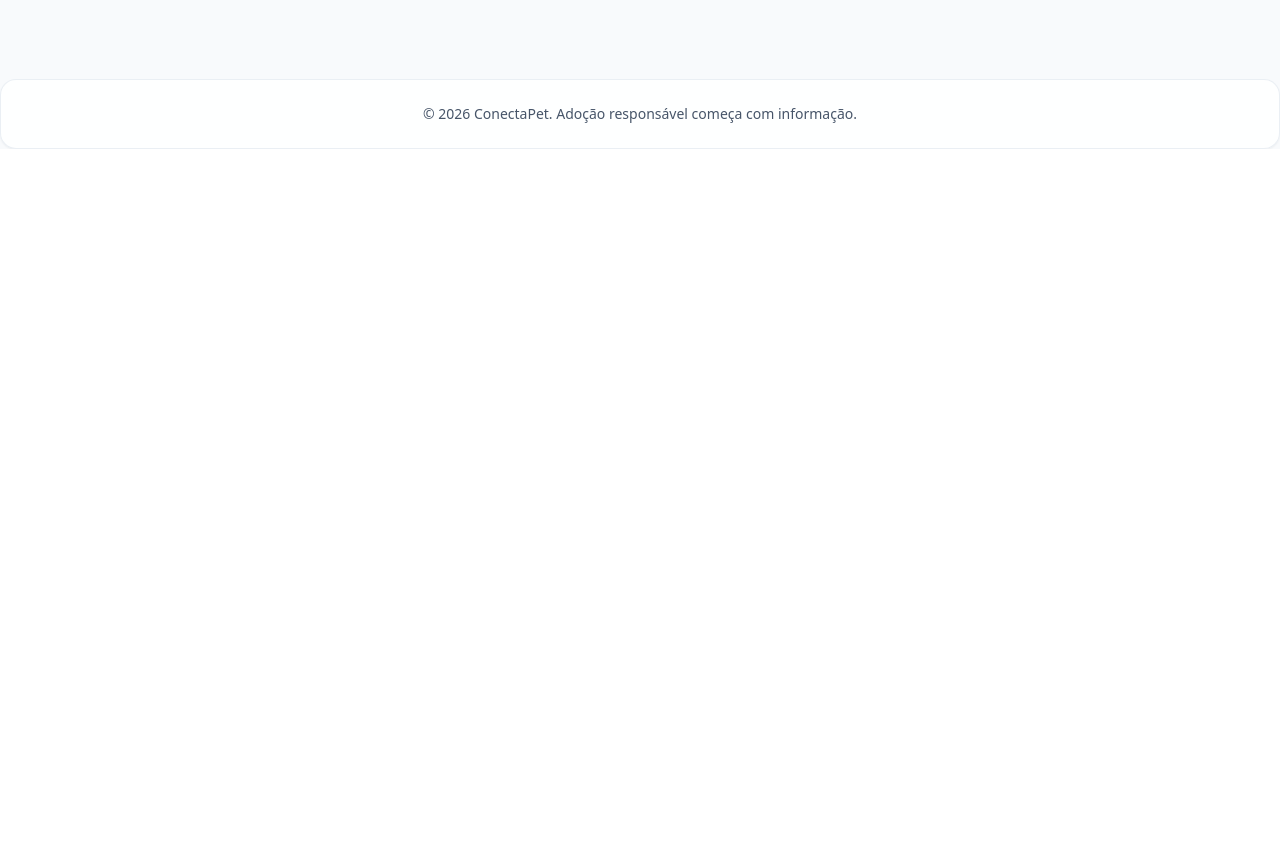
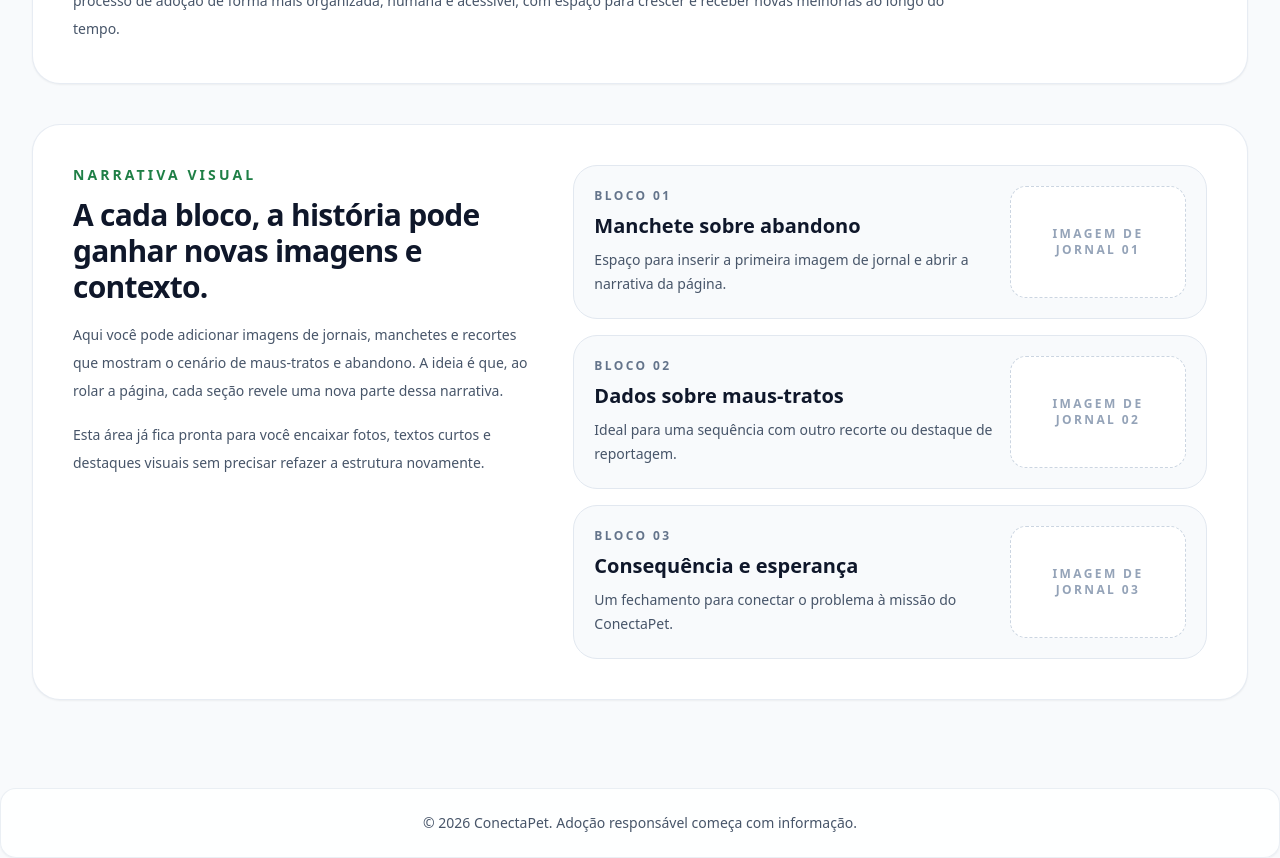
Before and after one commit to PauloHenriqueJunio/conectapet, a Next.js app in the folder frontend/: page /quem-somos in a window 1280 px wide. Shown: the part 1800-2658 px from the top of the page. Before the commit the page ends 1949 px from the top, so only its background shows below. Built offline with nearby package versions, Linux system fonts and the light colour scheme; no server answers.

Commit message:
reinforce the title and add placeholder images

```diff
--- a/frontend/src/app/(public)/quem-somos/page.tsx
+++ b/frontend/src/app/(public)/quem-somos/page.tsx
@@ -8,10 +8,10 @@ export default function QuemSomosPage() {
             <span className="inline-flex rounded-full border border-white/20 bg-white/10 px-4 py-1 text-xs font-semibold uppercase tracking-[0.24em] text-white/90 backdrop-blur-sm">
               Quem somos
             </span>
-            <h1 className="mt-5 text-4xl font-black tracking-tight sm:text-5xl lg:text-6xl">
+            <h1 className="mt-5 max-w-xl text-5xl font-black leading-[0.95] tracking-tight sm:text-6xl lg:text-7xl">
               Tecnologia com propósito para transformar adoções.
             </h1>
-            <p className="mt-5 max-w-xl text-base leading-7 text-white/88 sm:text-lg">
+            <p className="mt-5 max-w-2xl text-base leading-7 text-white/90 sm:text-lg lg:text-xl">
               O ConectaPet aproxima ONGs, pets e pessoas que querem adotar com
               uma experiência clara, humana e organizada. O foco é reduzir o
               atrito da jornada e ajudar mais animais a encontrarem um lar com
@@ -186,6 +186,96 @@ export default function QuemSomosPage() {
           </p>
         </div>
       </section>
+
+      <section className="rounded-[1.75rem] border border-slate-200/80 bg-white p-8 shadow-sm sm:p-10">
+        <div className="grid gap-8 lg:grid-cols-[0.85fr_1.15fr] lg:items-start">
+          <div className="lg:sticky lg:top-28">
+            <p className="text-sm font-semibold uppercase tracking-[0.22em] text-brand-600">
+              Narrativa visual
+            </p>
+            <h2 className="mt-3 text-3xl font-bold tracking-tight text-slate-900">
+              A cada bloco, a história pode ganhar novas imagens e contexto.
+            </h2>
+            <p className="mt-4 text-sm leading-7 text-slate-600">
+              Aqui você pode adicionar imagens de jornais, manchetes e recortes
+              que mostram o cenário de maus-tratos e abandono. A ideia é que, ao
+              rolar a página, cada seção revele uma nova parte dessa narrativa.
+            </p>
+            <p className="mt-4 text-sm leading-7 text-slate-600">
+              Esta área já fica pronta para você encaixar fotos, textos curtos e
+              destaques visuais sem precisar refazer a estrutura novamente.
+            </p>
+          </div>
+
+          <div className="grid gap-4">
+            <article className="overflow-hidden rounded-[1.5rem] border border-slate-200 bg-slate-50">
+              <div className="grid gap-4 p-5 sm:grid-cols-[1fr_auto] sm:items-center">
+                <div>
+                  <p className="text-xs font-semibold uppercase tracking-[0.2em] text-slate-500">
+                    Bloco 01
+                  </p>
+                  <h3 className="mt-2 text-xl font-bold text-slate-900">
+                    Manchete sobre abandono
+                  </h3>
+                  <p className="mt-2 text-sm leading-6 text-slate-600">
+                    Espaço para inserir a primeira imagem de jornal e abrir a
+                    narrativa da página.
+                  </p>
+                </div>
+                <div className="h-28 w-full rounded-2xl border border-dashed border-slate-300 bg-white px-4 py-3 sm:w-44">
+                  <div className="flex h-full items-center justify-center text-center text-xs font-semibold uppercase tracking-[0.2em] text-slate-400">
+                    Imagem de jornal 01
+                  </div>
+                </div>
+              </div>
+            </article>
+
+            <article className="overflow-hidden rounded-[1.5rem] border border-slate-200 bg-slate-50">
+              <div className="grid gap-4 p-5 sm:grid-cols-[1fr_auto] sm:items-center">
+                <div>
+                  <p className="text-xs font-semibold uppercase tracking-[0.2em] text-slate-500">
+                    Bloco 02
+                  </p>
+                  <h3 className="mt-2 text-xl font-bold text-slate-900">
+                    Dados sobre maus-tratos
+                  </h3>
+                  <p className="mt-2 text-sm leading-6 text-slate-600">
+                    Ideal para uma sequência com outro recorte ou destaque de
+                    reportagem.
+                  </p>
+                </div>
+                <div className="h-28 w-full rounded-2xl border border-dashed border-slate-300 bg-white px-4 py-3 sm:w-44">
+                  <div className="flex h-full items-center justify-center text-center text-xs font-semibold uppercase tracking-[0.2em] text-slate-400">
+                    Imagem de jornal 02
+                  </div>
+                </div>
+              </div>
+            </article>
+
+            <article className="overflow-hidden rounded-[1.5rem] border border-slate-200 bg-slate-50">
+              <div className="grid gap-4 p-5 sm:grid-cols-[1fr_auto] sm:items-center">
+                <div>
+                  <p className="text-xs font-semibold uppercase tracking-[0.2em] text-slate-500">
+                    Bloco 03
+                  </p>
+                  <h3 className="mt-2 text-xl font-bold text-slate-900">
+                    Consequência e esperança
+                  </h3>
+                  <p className="mt-2 text-sm leading-6 text-slate-600">
+                    Um fechamento para conectar o problema à missão do
+                    ConectaPet.
+                  </p>
+                </div>
+                <div className="h-28 w-full rounded-2xl border border-dashed border-slate-300 bg-white px-4 py-3 sm:w-44">
+                  <div className="flex h-full items-center justify-center text-center text-xs font-semibold uppercase tracking-[0.2em] text-slate-400">
+                    Imagem de jornal 03
+                  </div>
+                </div>
+              </div>
+            </article>
+          </div>
+        </div>
+      </section>
     </div>
   );
 }
```
